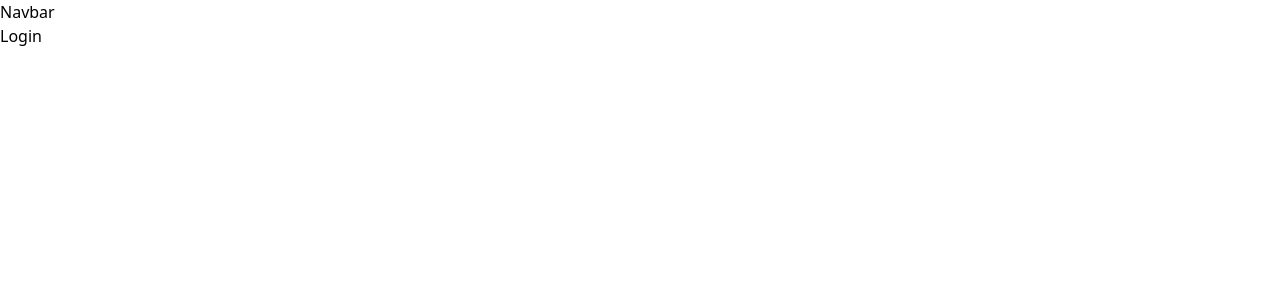
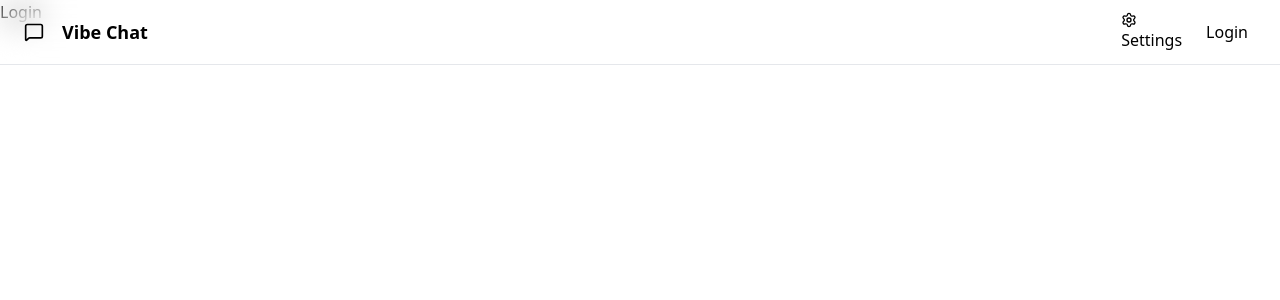
Before and after one commit to savvyaquib/vibe-chat, a React app in the folder Frontend/: page /login in a window 1280 px wide. Shown: the top 300 px of the page. Built offline with nearby package versions, Linux system fonts and the light colour scheme; no server answers; the HTML template or start-up script is replaced by a standard one.

Commit message:
feat: implement Navbar component with authentication links and improved layout

```diff
--- a/Frontend/src/components/Navbar.jsx
+++ b/Frontend/src/components/Navbar.jsx
@@ -1,9 +1,62 @@
+import { useAuthStore } from "../store/useAuthStore.js";
+import { Link } from "react-router-dom";
+import { MessageSquare, Settings, User } from "lucide-react";
+
 const Navbar = () => {
+  const { authUser, logout } = useAuthStore();
+
   return (
-    <div>
-      Navbar
-    </div>
-  )
-}
+    <header className="bg-base-100 border-b border-base-300 fixed w-full top-0 z-50 backdrop-blur-lg bg-base-100/80">
+      <div className="container mx-auto px-4 h-16">
+        <div className="flex items-center justify-between h-full">
+          <div className="flex items-center gap-8">
+            <Link
+              to="/"
+              className="flex items-center gap-2.5 hover:opacity-80 transition-all"
+            >
+              <div className="w-9 h-9 rounded-lg bg-primary/10 flex items-center justify-center">
+                <MessageSquare className="w-5 h-5 text-primary" />
+              </div>
+              <h1 className="text-lg font-bold">Vibe Chat</h1>
+            </Link>
+          </div>
+          <div className="flex items-center gap-2">
+            <Link
+              to={"/settings"}
+              className={`btn btn-sm gap-2 transition-colors`}
+            >
+              <Settings className="w-4 h-4" />
+              <span className="hidden sm:inline">Settings</span>
+            </Link>
+            {authUser ? (
+              <>
+                <Link
+                  to={"/profile"}
+                  className={"btn btn-sm gap-2 transition-colors"}
+                >
+                  <User className="size-5" />
+                  <span className="hidden sm:inline">Profile</span>
+                </Link>
+                <button
+                  onClick={logout}
+                  className="bg-primary hover:bg-primary/80 text-primary-content py-2 px-4 rounded-lg transition-all"
+                >
+                  Logout
+                </button>
+              </>
+            ) : (
+              <Link
+                to="/login"
+                className="bg-primary hover:bg-primary/80 text-primary-content py-2 px-4 rounded-lg transition-all"
+              >
+                Login
+              </Link>
+            )}
+          </div>
+        </div>
+      </div>
+    </header>
+  );
+};
 
-export default Navbar
+export default Navbar;
--- a/Frontend/src/store/useAuthStore.js
+++ b/Frontend/src/store/useAuthStore.js
@@ -37,4 +37,19 @@ export const useAuthStore = create((set) => ({
             set({ isSigningUp: false });
         }
     },
+
+    login: async (formData) => {
+        set({ isLoggingIn: true });
+    },
+
+    logout: async () => {
+        try {
+            await axiosInstance.post("/auth/logout");
+            set({ authUser: null });
+            toast.success("Logged out successfully!");
+        } catch (error) {
+            console.error("Logout error:", error);
+            toast.error(error.response?.data?.message || "An error occurred during logout.");
+        }
+    }
 }))
```
